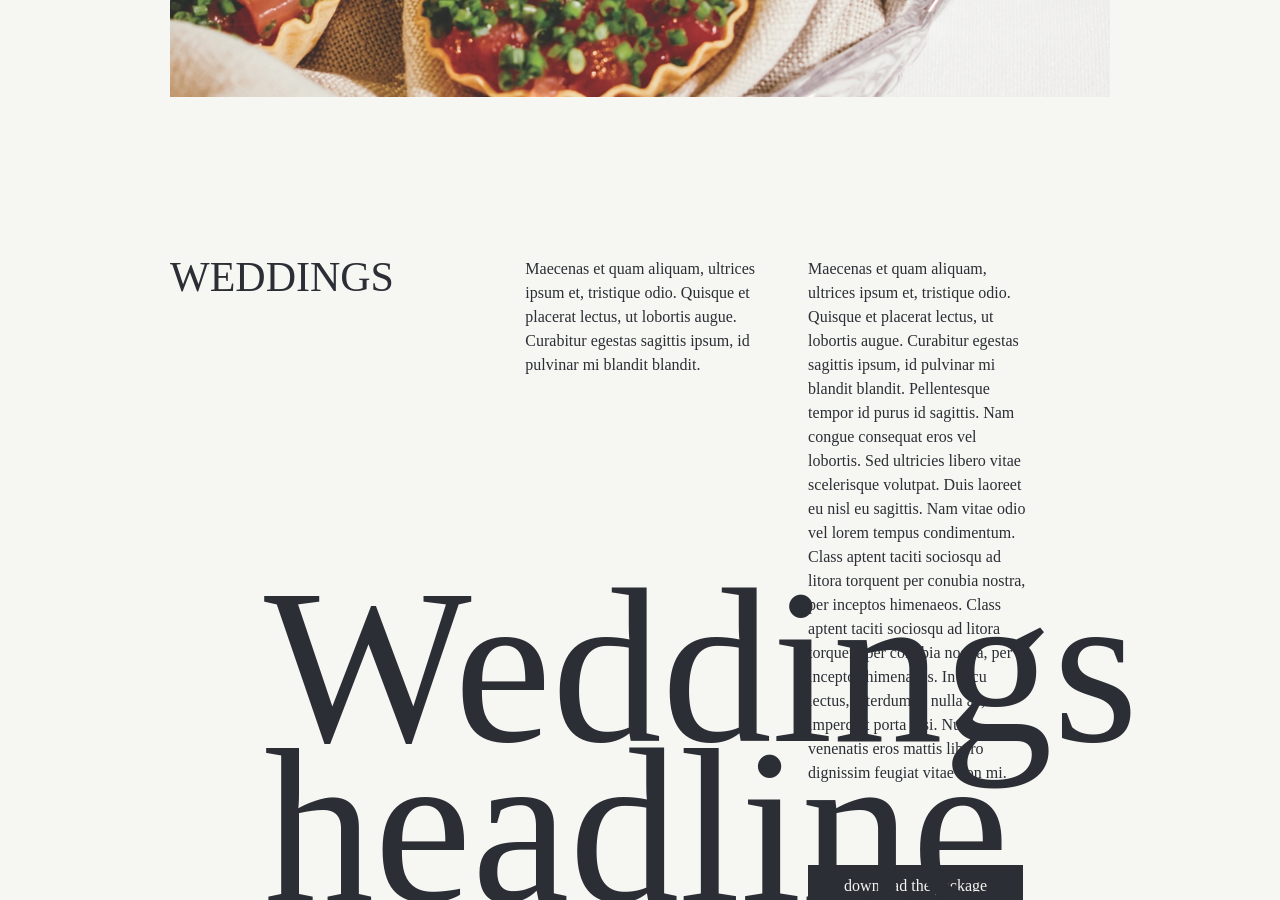
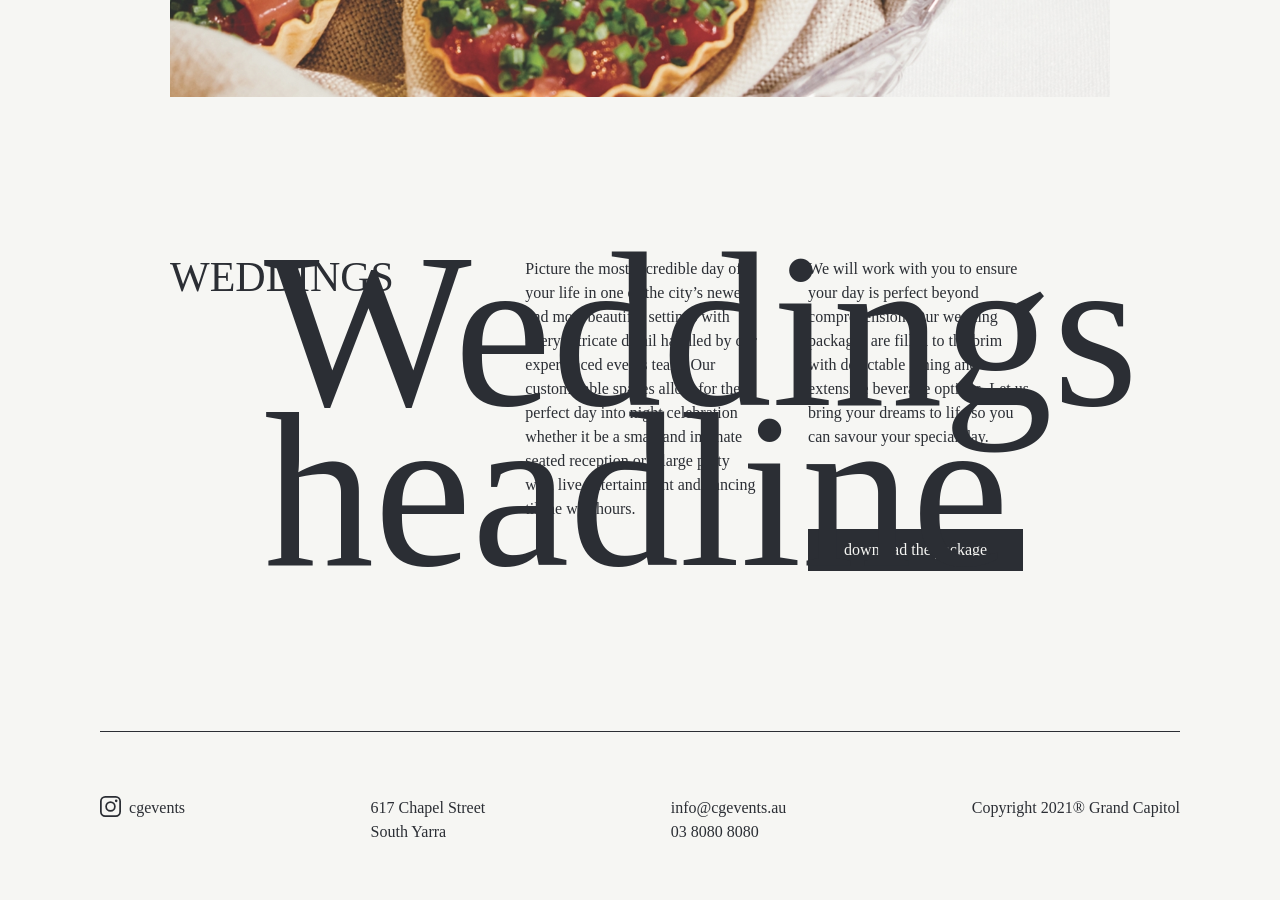
Before and after one commit to milosptr/event-centar, a Jekyll site: the page built from experiences.md, in a window 1280 px wide and 900 px high, scrolled down 1469 px. Built offline with Jekyll 4.4.1, drawn with Linux system fonts in a browser that asks for light colours; some web fonts are replaced; some of the changed text lies outside the part shown.

Commit message:
Update from Forestry.io Evgeniya Naydenisheva updated experiences.md

```diff
--- a/experiences.md
+++ b/experiences.md
@@ -5,21 +5,17 @@
 big-title: Here should be a headline about the experiencesHere should be a headline
   about the experiences
 section-title: Weddings
-section_first_text: |-
-  Maecenas et quam aliquam, ultrices ipsum et, tristique odio.
-  Quisque et placerat lectus, ut lobortis augue. Curabitur egestas sagittis ipsum,
-  id pulvinar mi blandit blandit.
-big_title: here should be a headline about the experiences
+section_first_text: 'Picture the most incredible day of your life in one of the city’s
+  newest and most beautiful settings with every intricate detail handled by our experienced
+  events team. Our customisable spaces allow for the perfect day into night celebration
+  whether it be a small and intimate seated reception or a large party with live entertainment
+  and dancing til the wee hours. '
+big_title: an event or occurrence that leaves an impression
 section_title: Weddings
-section_second_text: "Maecenas et quam aliquam, ultrices ipsum et, tristique odio.
-  Quisque et placerat lectus, ut lobortis augue. Curabitur egestas sagittis ipsum,
-  id pulvinar mi blandit blandit. Pellentesque tempor id purus id sagittis. Nam congue
-  consequat eros vel lobortis. \n\n\nSed ultricies libero vitae scelerisque volutpat.
-  Duis laoreet eu nisl eu sagittis. Nam vitae odio vel lorem tempus condimentum. Class
-  aptent taciti sociosqu ad litora torquent per conubia nostra, per inceptos himenaeos.
-  Class aptent taciti sociosqu ad litora torquent per conubia nostra, per inceptos
-  \n\n\nhimenaeos. In arcu lectus, interdum et nulla ac, imperdiet porta nisi. Nunc
-  venenatis eros mattis libero dignissim feugiat vitae non mi."
+section_second_text: 'We will work with you to ensure your day is perfect beyond comprehension.
+  Our wedding packages are filled to the brim with delectable dining and extensive
+  beverage options. Let us bring your dreams to life so you can savour your special
+  day. '
 section_picture: "/assets/images/meal.jpg"
 first_section_title: PRIVATE CELEBRATIONS
 second_section_title: WEDDINGS
```
